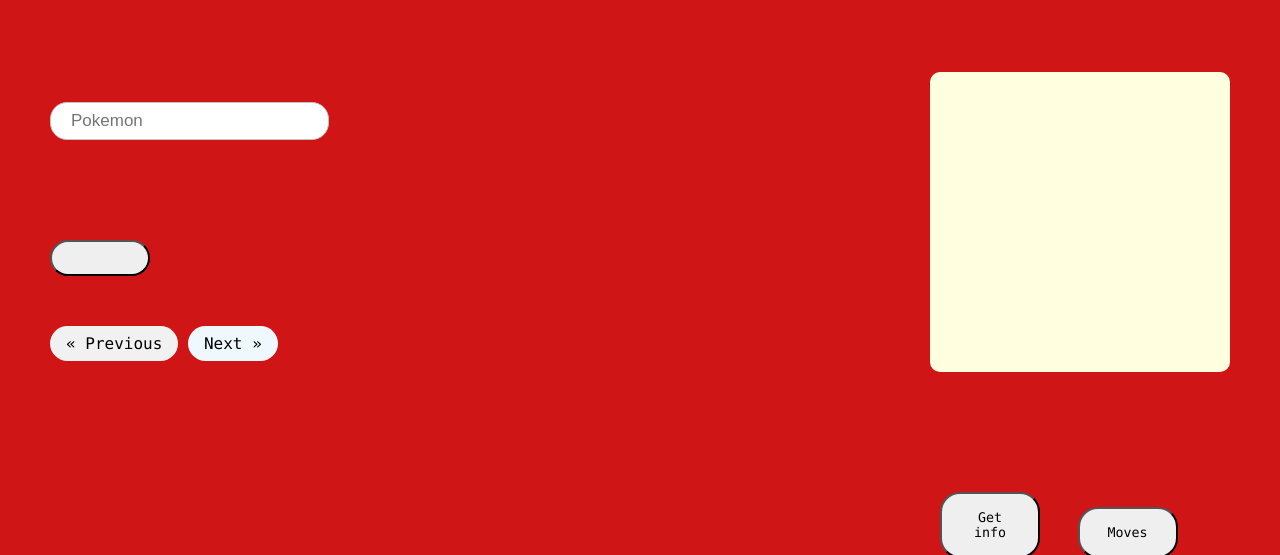
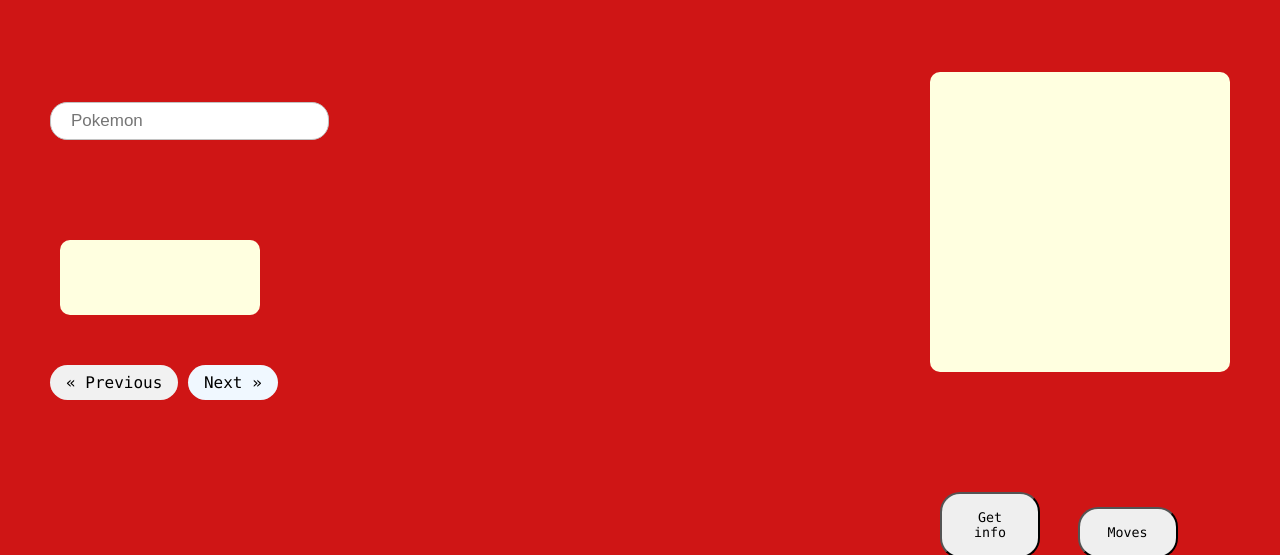
Before and after one commit to alysekwok/bog-midsemester, a PHP site: page / in a window 1280 px wide. Shown: the part 282-837 px from the top of the page. Run offline with PHP 8.4, Linux system fonts and the light colour scheme.

Commit message:
add type text box

```diff
--- a/index.html
+++ b/index.html
@@ -21,8 +21,8 @@
 
         </div>
         <div class = "bottom">
-            <div class = "typebar">
-                <button type="button" id="type"></button>
+            <div class = "typebar" id = "type-text">
+
             </div>
             <div class = "nextandprev">
                 <a href="#" class="previous" id = "previous">&laquo; Previous</a>
--- a/index.js
+++ b/index.js
@@ -8,7 +8,7 @@ let id
 const searchContainer = document.getElementById("search_image")
 const searchValue = document.getElementById("search-bar")
 const movesButton = document.getElementById("moves")
-const typeBar = document.getElementById('type')
+const typeBar = document.getElementById("type-text")
 
 searchValue.addEventListener('keypress', (e) => {
     if (e.key === 'Enter')
@@ -45,7 +45,7 @@ async function getPokemon(name) {
         const types = pokemon.types
         typeBar.innerHTML = "Types: " + "<br>"
         for (let i in types) {
-            textContainer.innerHTML += JSON.stringify(types[i]["type"]["name"]) + "<br>"
+            typeBar.innerHTML += JSON.stringify(types[i]["type"]["name"]) + "<br>"
         }
         getInfo(id)
     } catch (e) {
--- a/styles.css
+++ b/styles.css
@@ -106,6 +106,18 @@ button {
     font-family: monaco, Consolas, "Lucida Console", monospace;
 }
 
+#type-text {
+    display: block;
+    background-color: lightyellow;
+    width: 200px;
+    height: 75px;
+    border-radius: 10px;
+    text-align: center;
+    margin-left: 10px;
+    overflow: auto;
+
+}
+
 #pokeText {
     display: block;
     background-color: lightyellow;
```
